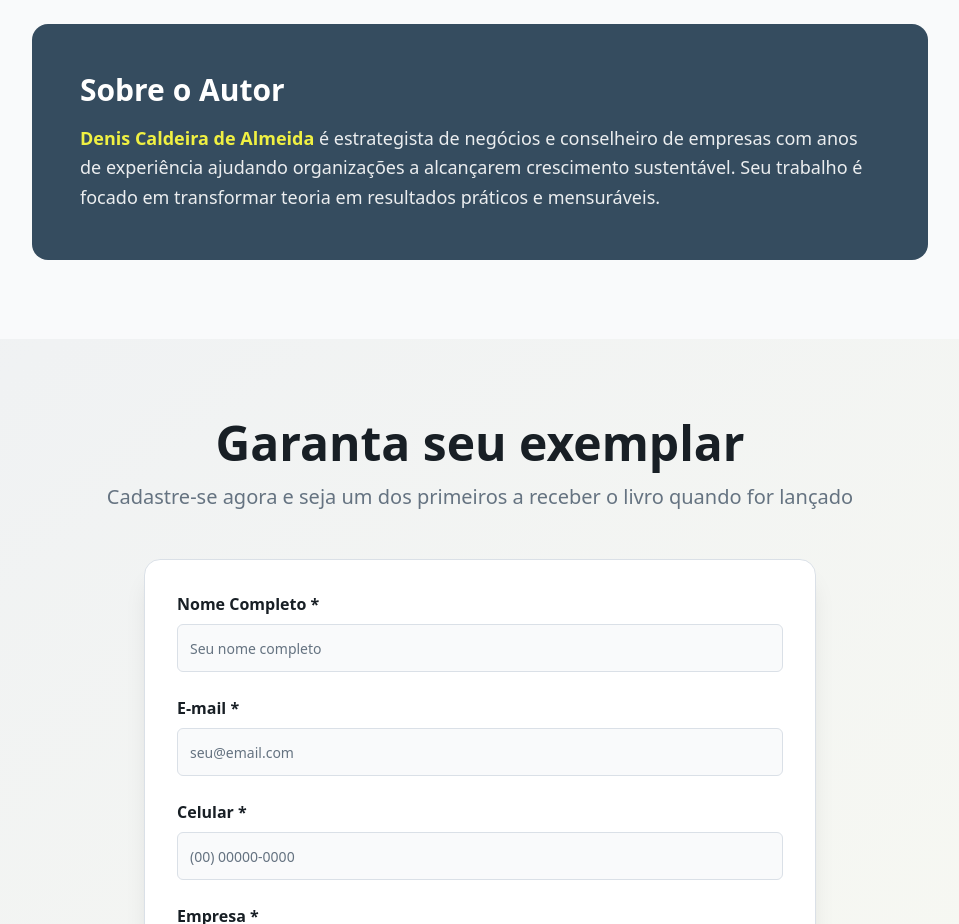
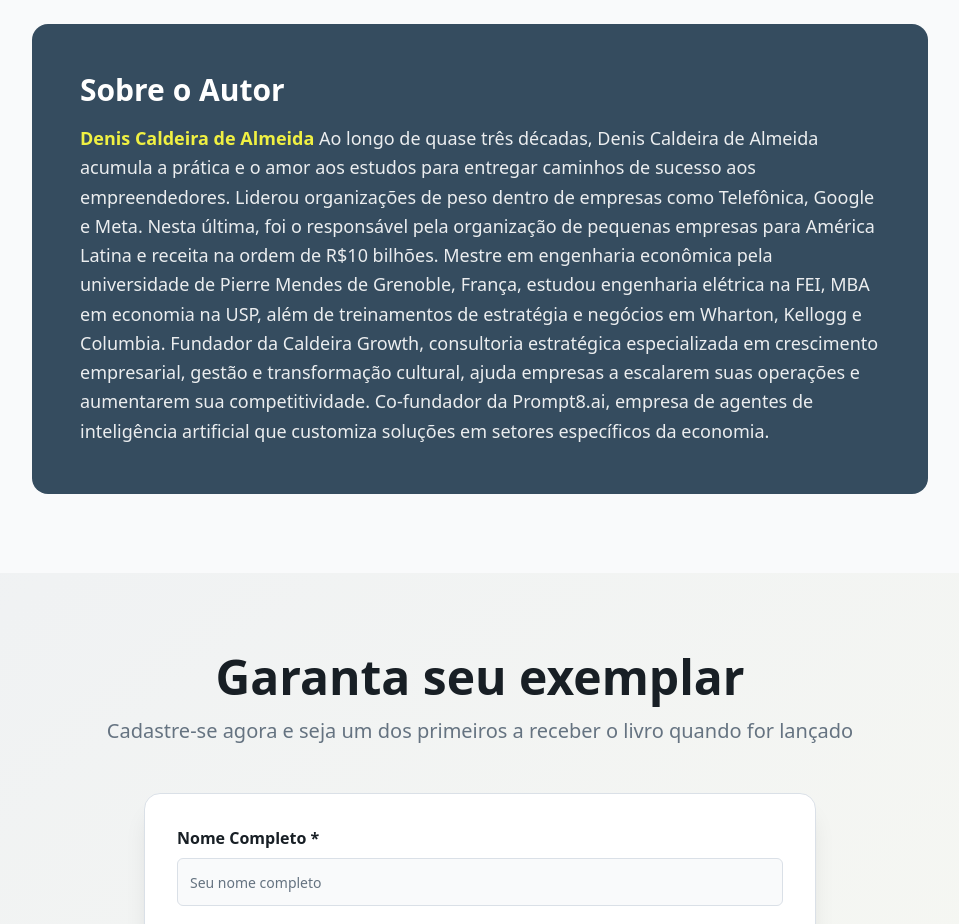
Before and after one commit to caldeiradealmeida/caldeira-growth, a React (Vite) app: page / in a window 1280 px wide. Shown: the part 1480-2404 px from the top of the page, without its empty margins (160-1119 px from the left). Built offline with nearby package versions, Linux system fonts and the light colour scheme; the HTML template or start-up script is replaced by a standard one.

Commit message:
Update About.tsx
Troca da bio do autor

```diff
--- a/src/components/About.tsx
+++ b/src/components/About.tsx
@@ -61,10 +61,11 @@ const About = () => {
               Sobre o Autor
             </h3>
             <p className="text-lg leading-relaxed text-primary-foreground/90">
-              <span className="font-bold text-accent">Denis Caldeira de Almeida</span> é estrategista
-              de negócios e conselheiro de empresas com anos de experiência ajudando organizações
-              a alcançarem crescimento sustentável. Seu trabalho é focado em transformar teoria
-              em resultados práticos e mensuráveis.
+              <span className="font-bold text-accent">Denis Caldeira de Almeida</span> Ao longo de quase três décadas, Denis Caldeira de Almeida acumula a prática e o amor aos estudos para entregar caminhos de sucesso aos empreendedores. Liderou organizações de peso dentro de empresas como Telefônica, Google e Meta. Nesta última, foi o responsável pela organização de pequenas empresas para América Latina e receita na ordem de R$10 bilhões.
+Mestre em engenharia econômica pela universidade de Pierre Mendes de Grenoble, França, estudou engenharia elétrica na FEI, MBA em economia na USP, além de treinamentos de estratégia e negócios em Wharton, Kellogg e Columbia.
+Fundador da Caldeira Growth, consultoria estratégica especializada em crescimento empresarial, gestão e transformação cultural, ajuda empresas a escalarem suas operações e aumentarem sua competitividade.
+Co-fundador da Prompt8.ai, empresa de agentes de inteligência artificial que customiza soluções em setores específicos da economia.
+
             </p>
           </div>
         </div>
```
